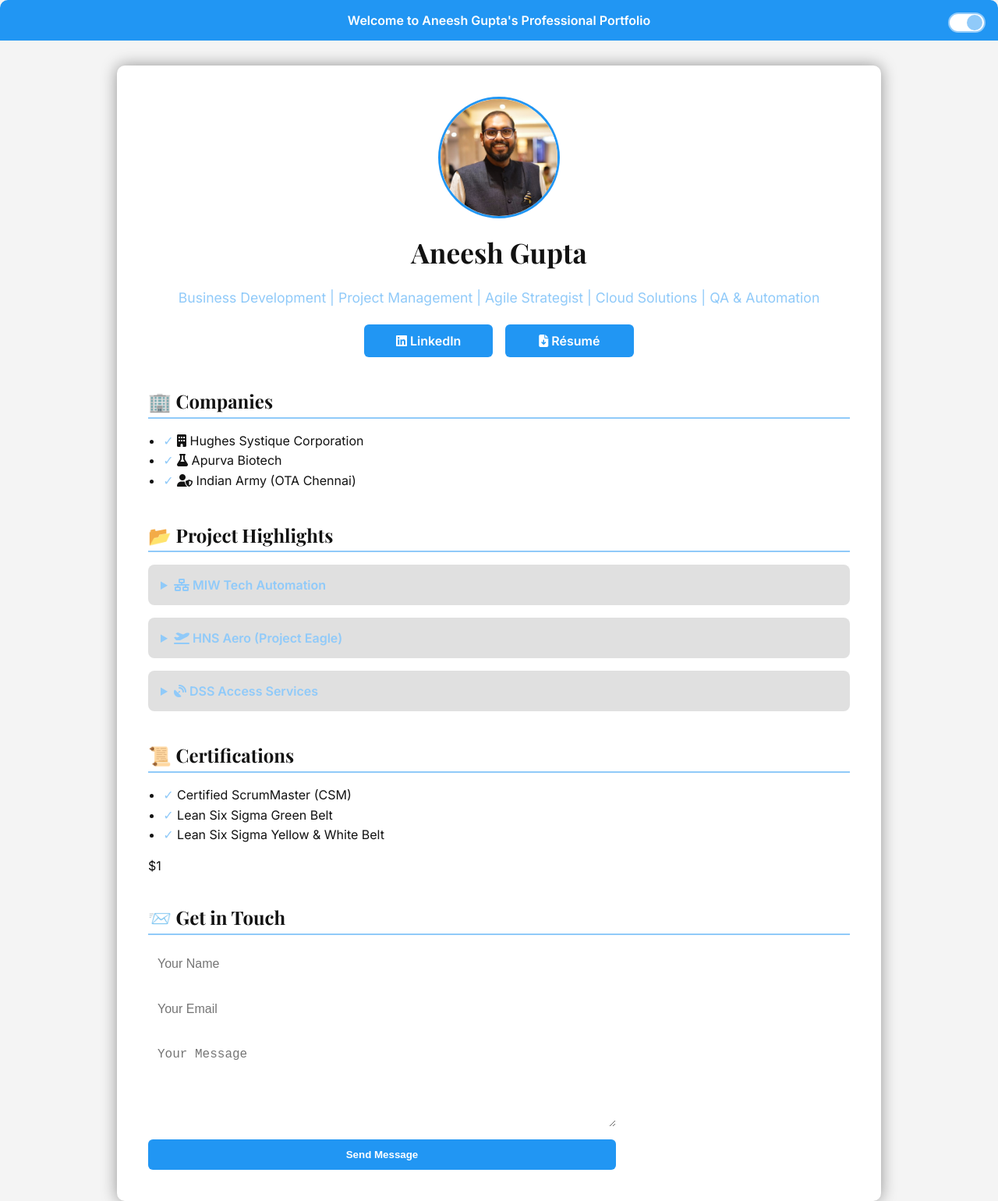
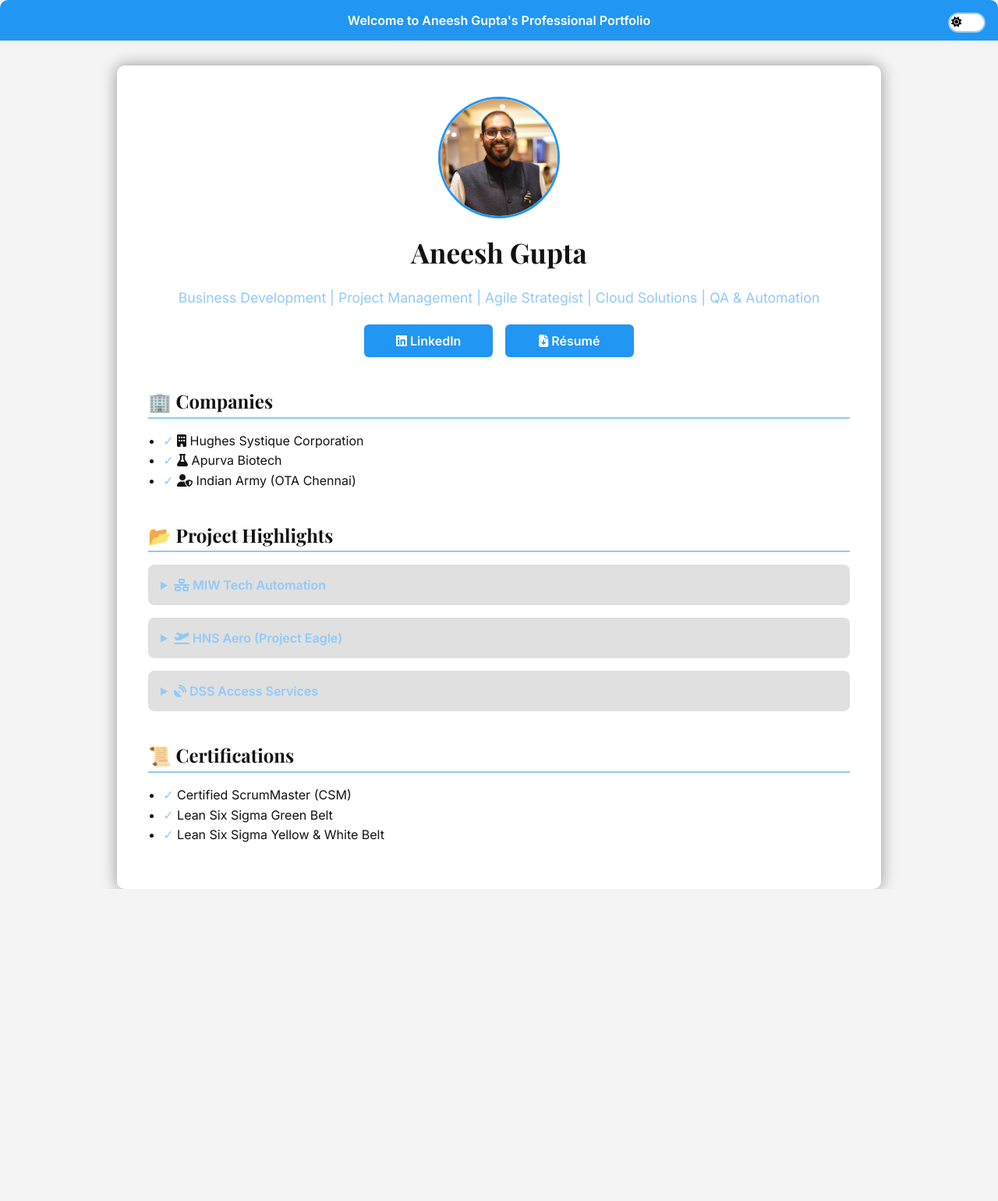
Before and after one commit to guptaneesh/aneesh-gupta-profile, a plain HTML site: page index.html in a window 1280 px wide. Shown: the whole page at 78% size. After the commit the page ends 1140 px from the top, so only its background shows below. Drawn offline with nearby package versions, Linux system fonts and the light colour scheme.

Commit message:
Update index.html

```diff
--- a/index.html
+++ b/index.html
@@ -194,7 +194,11 @@
     }
   </style>
   <script>
-    document.addEventListener('DOMContentLoaded', () => {
+    function updateToggleIcon() {
+      const toggleBtn = document.querySelector('.theme-toggle');
+      toggleBtn.innerHTML = document.body.classList.contains('light-mode') ? '<i class="fas fa-sun"></i>' : '<i class="fas fa-moon"></i>';
+    }
+document.addEventListener('DOMContentLoaded', () => {
       const prefersDark = window.matchMedia('(prefers-color-scheme: dark)').matches;
       const savedMode = localStorage.getItem('theme');
       if (savedMode) {
@@ -202,22 +206,8 @@
       } else {
         document.body.classList.toggle('light-mode', !prefersDark);
       }
+      updateToggleIcon();
     });
-
-    function openResumePopup() {
-      window.open('ANEESH_GUPTA_Resume.pdf', 'resumePopup', 'width=800,height=600,resizable=yes');
-      return false;
-    }
-
-    function toggleMode() {
-      const isLight = document.body.classList.toggle('light-mode');
-      localStorage.setItem('theme', isLight ? 'light' : 'dark');
-    }
-
-    window.onscroll = function () {
-      const topBtn = document.getElementById("scrollTopBtn");
-      topBtn.style.display = window.scrollY > 300 ? "block" : "none";
-    };
 
     function scrollToTop() {
       window.scrollTo({ top: 0, behavior: "smooth" });
@@ -225,7 +215,7 @@
   </script>
 </head>
 <body>
-  <button class="theme-toggle" onclick="toggleMode()"><span></span></button>
+  <button class="theme-toggle" onclick="toggleMode()" title="Toggle Theme"><i class="fas fa-moon"></i></button>
   <button id="scrollTopBtn" class="scroll-top" onclick="scrollToTop()" title="Scroll to top">↑</button>
   <div class="intro-banner fade-in">Welcome to Aneesh Gupta's Professional Portfolio</div>
   <div class="container slide-up">
@@ -275,15 +265,3 @@
         <li>Lean Six Sigma Yellow & White Belt</li>
       </ul>
     </div>
-
-    $1
-
-<div class="section">
-  <h2>📨 Get in Touch</h2>
-  <form action="https://formspree.io/f/mnqegzjo" method="POST" style="display: flex; flex-direction: column; gap: 1rem; max-width: 600px; margin-top: 1rem;">
-    <input type="text" name="name" placeholder="Your Name" required style="padding: 0.75rem; border-radius: 6px; border: none; font-size: 1rem;">
-    <input type="email" name="email" placeholder="Your Email" required style="padding: 0.75rem; border-radius: 6px; border: none; font-size: 1rem;">
-    <textarea name="message" placeholder="Your Message" rows="5" required style="padding: 0.75rem; border-radius: 6px; border: none; font-size: 1rem;"></textarea>
-    <button type="submit" style="background-color: #2196f3; color: white; padding: 0.75rem; border: none; border-radius: 6px; font-weight: bold; cursor: pointer;">Send Message</button>
-  </form>
-</div>
```
